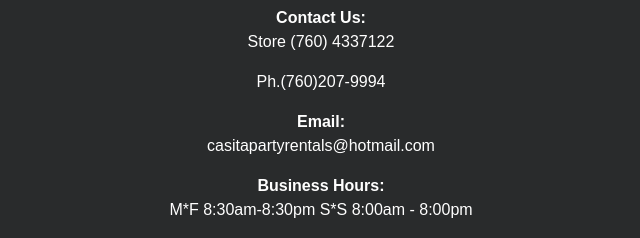
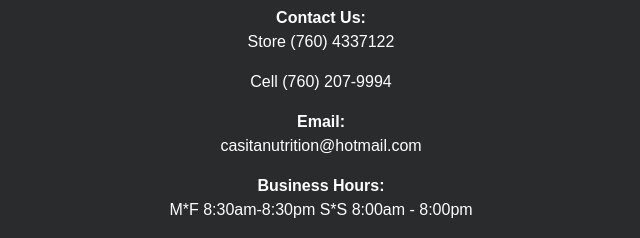
Before and after one commit to CasitaPartyRentals/CasitaPartyRentals, a plain HTML site: page index.html in a window 1280 px wide. Shown: the part 2235-2473 px from the top of the page, 319-959 px from the left. Drawn offline with nearby package versions, Linux system fonts and the light colour scheme; files whose address does not match are found by name.

Commit message:
update 14

```diff
--- a/index.html
+++ b/index.html
@@ -165,9 +165,9 @@
                     <p>610 N Redondo drive, suite B2-C Oceanside, CA 92057</p>
                     <strong>Contact Us:</strong>
                     <p>Store (760) 4337122</p>
-                    <p>Ph.(760)207-9994</p>
+                    <p>Cell (760) 207-9994</p>
                     <strong>Email:</strong>
-                    <p>casitapartyrentals@hotmail.com</p>
+                    <p>casitanutrition@hotmail.com</p>
                     <strong>Business Hours:</strong>
                     <p>M*F 8:30am-8:30pm S*S 8:00am - 8:00pm</p>
                     <font id="cpr" color="black">Casita Party Rentals&copy;</font>
```
